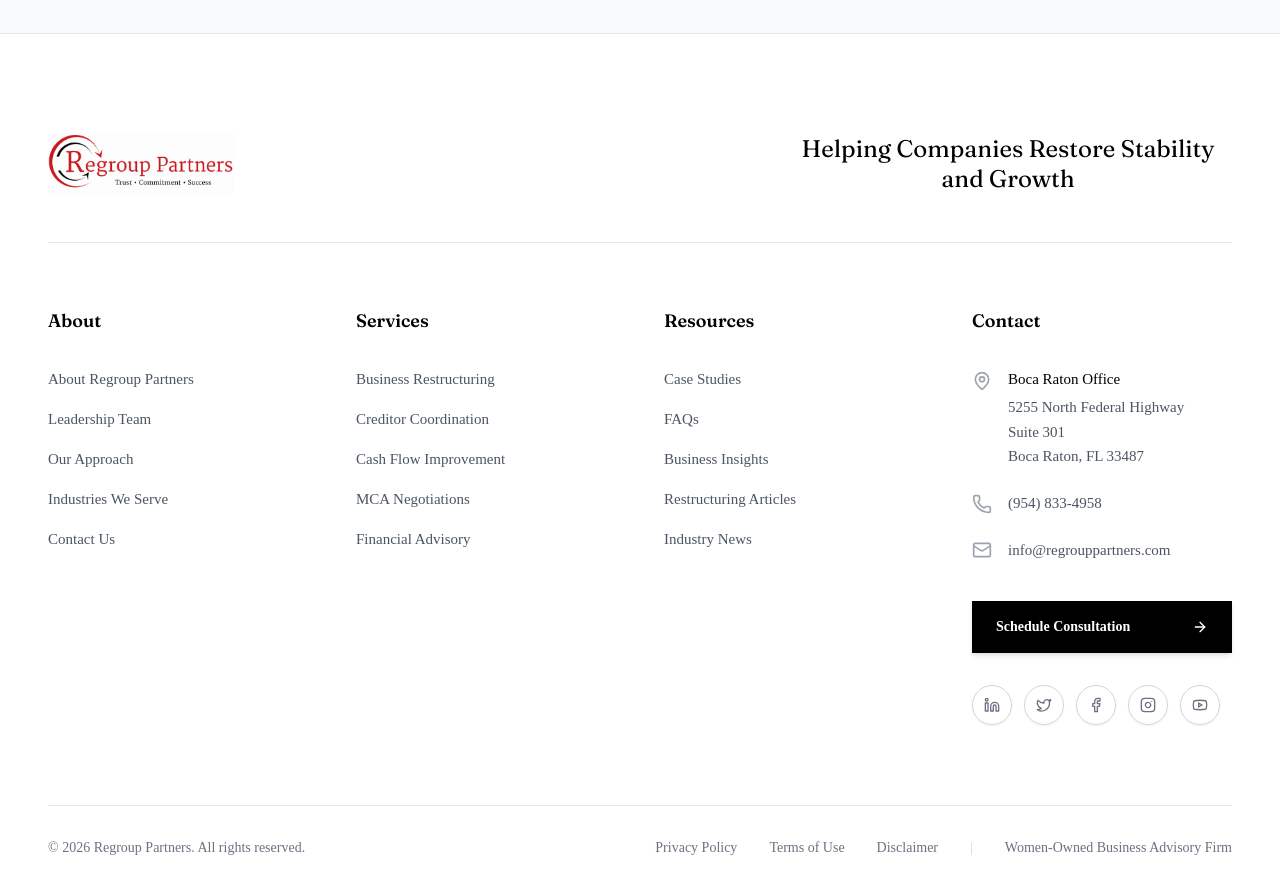
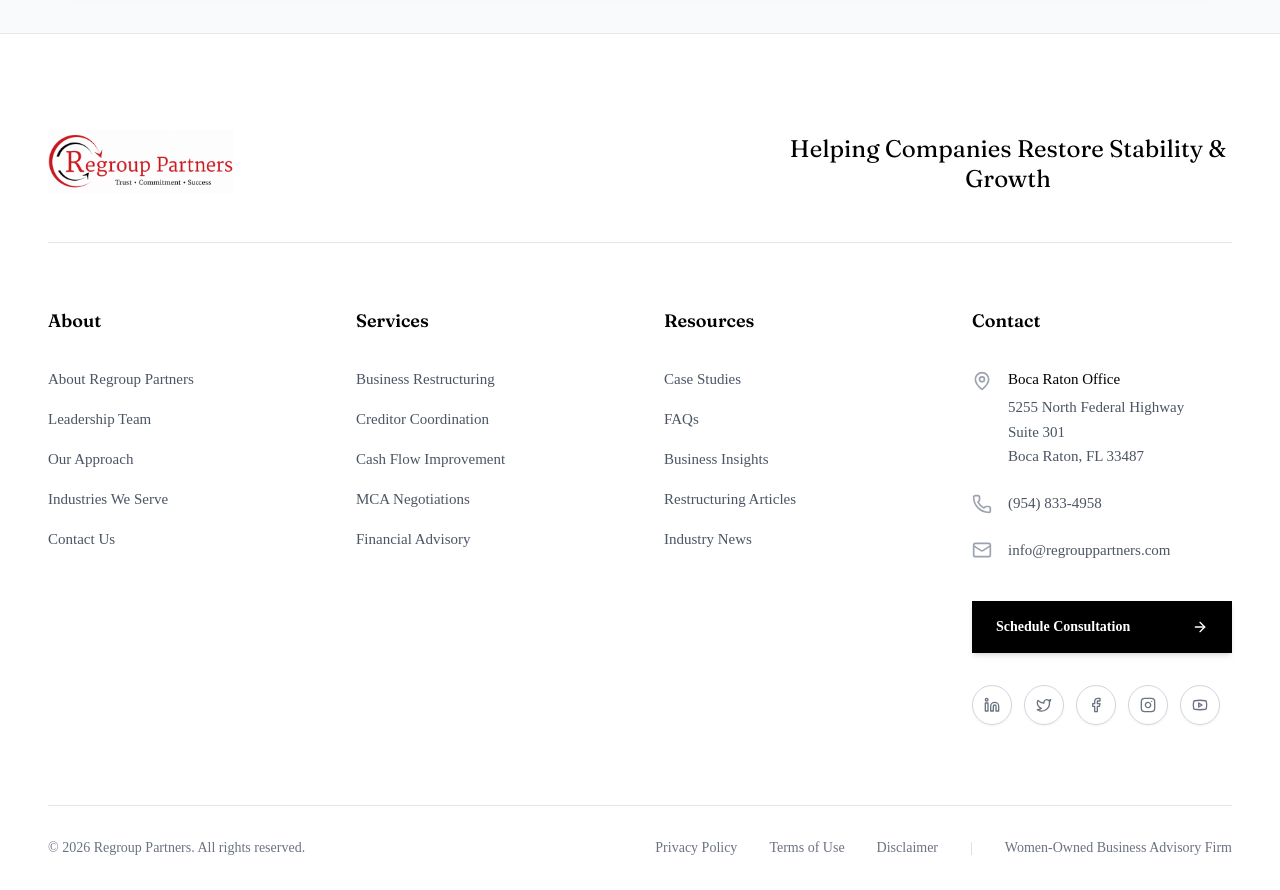
Before and after one commit to samknows9999/sg-054d5103-85fc-4583-be9c-e577d71113a8-1779968500, a Next.js app: page / in a window 1280 px wide. Shown: the part 6520-7410 px from the top of the page. Built offline with nearby package versions, Linux system fonts and the light colour scheme.

Commit message:
Update src/components/Footer.tsx

```diff
--- a/src/components/Footer.tsx
+++ b/src/components/Footer.tsx
@@ -52,8 +52,8 @@ export function Footer() {
 
           </Link>
           <div className="text-left md:text-right max-w-md">
-            <h3 className="text-2xl font-serif text-black leading-tight" style={{ textAlign: "center" }}>Helping Companies Restore
-Stability and Growth
+            <h3 className="text-2xl font-serif text-black leading-tight" style={{ textAlign: "center" }}>Helping Companies Restore Stability & Growth
+
             </h3>
           </div>
         </div>
```
